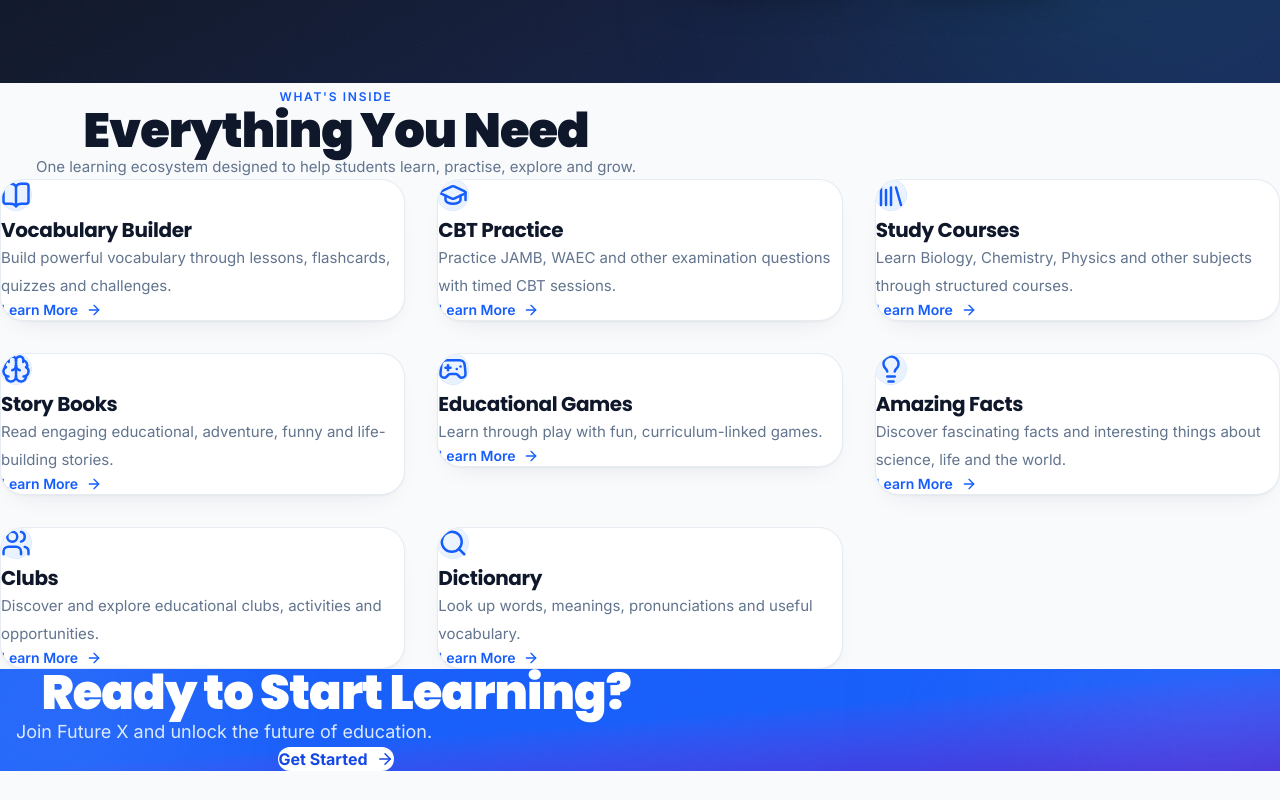
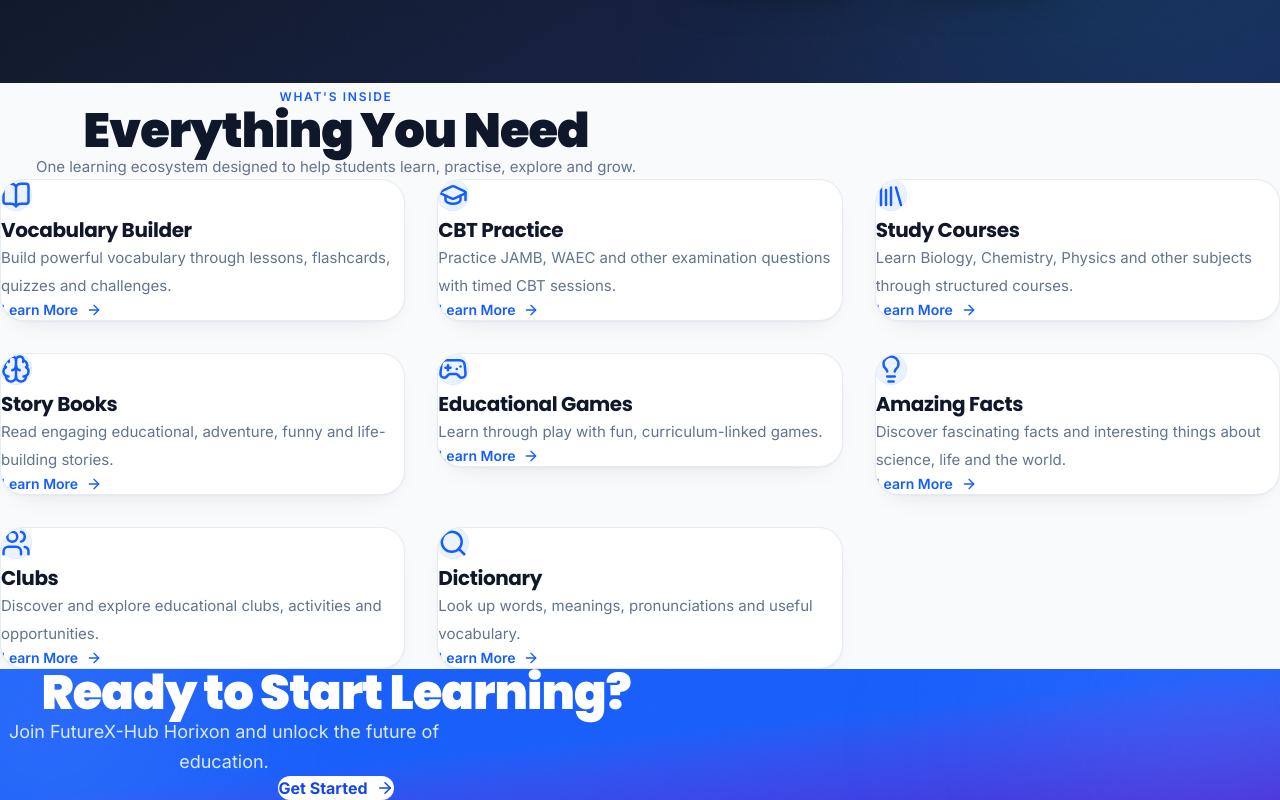
Before and after one commit to saint-php/futurex-hub, a React (Vite) app: page / in a window 1280 px wide. Shown: the part 718-1518 px from the top of the page. Before the commit the page ends 1489 px from the top, so only its background shows below. Built offline with nearby package versions, Linux system fonts and the light colour scheme; no server answers.

Commit message:
Update CTASection.tsx

```diff
--- a/src/components/home/CTASection.tsx
+++ b/src/components/home/CTASection.tsx
@@ -16,7 +16,7 @@ export default function CTASection() {
         </h2>
 
         <p className="mx-auto mt-5 max-w-md text-lg leading-relaxed text-blue-100">
-          Join Future X and unlock the future of education.
+          Join FutureX-Hub Horixon and unlock the future of education.
         </p>
 
         <Link
```
